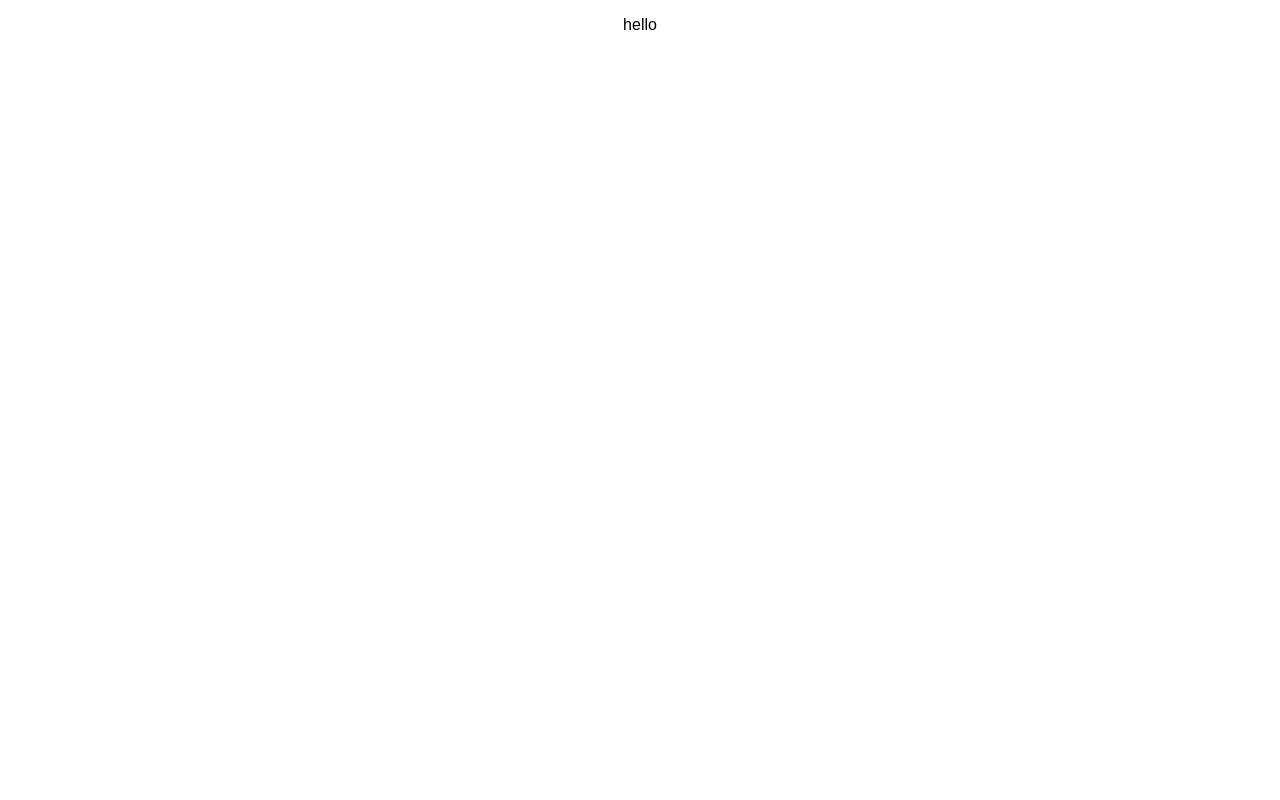
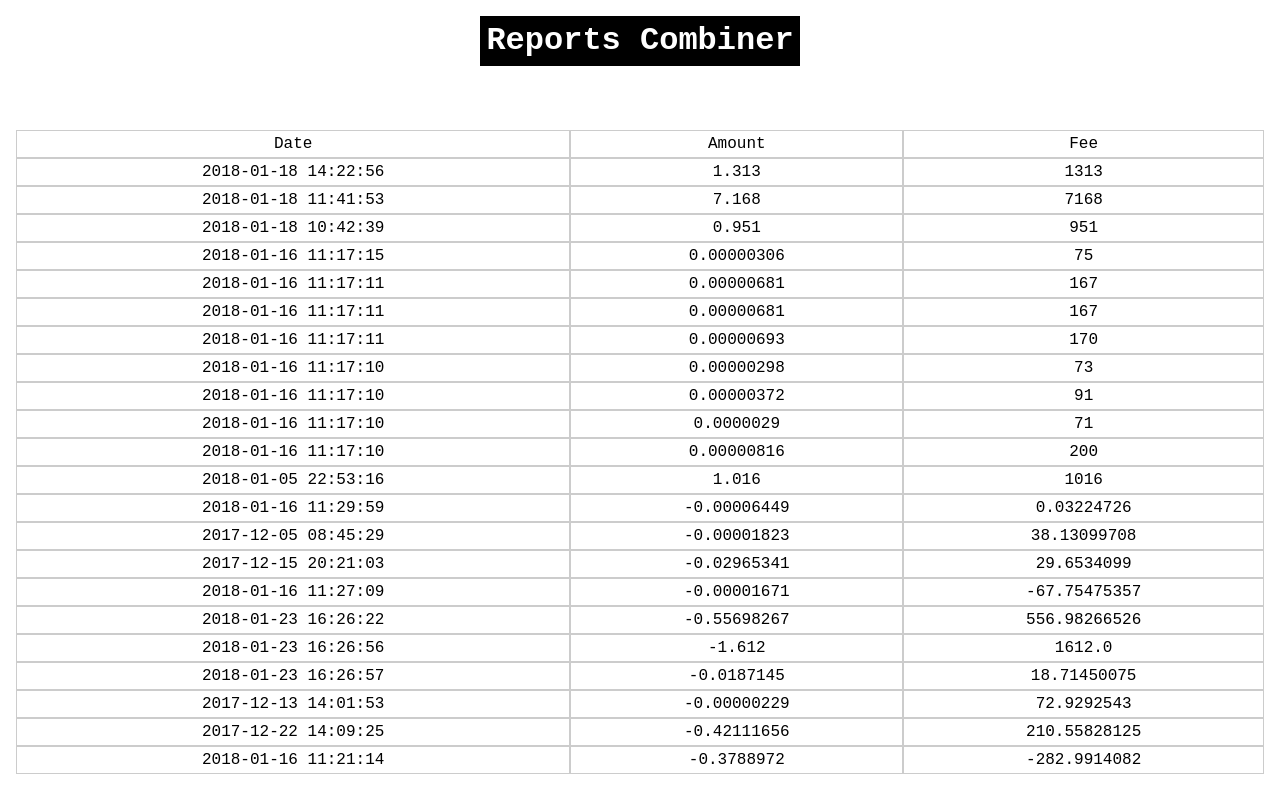
Before and after one commit to ttbarnes/reports-combiner, a React (Create React App) app: page / in a window 1280 px wide. Built offline with nearby package versions, Linux system fonts and the light colour scheme.

Commit message:
render table with mock data

```diff
--- a/public/index.html
+++ b/public/index.html
@@ -19,7 +19,7 @@
       work correctly both with client-side routing and a non-root public URL.
       Learn how to configure a non-root public URL by running `npm run build`.
     -->
-    <title>React App</title>
+    <title>Combiner</title>
   </head>
   <body>
     <noscript>
--- a/src/App.css
+++ b/src/App.css
@@ -1,28 +1,35 @@
-.App {
+body {
   text-align: center;
+  font-family: monospace, sans-serif, Helvetica;
+  padding: 1em;
 }
 
-.App-logo {
-  animation: App-logo-spin infinite 20s linear;
-  height: 80px;
+h1 {
+  display: inline-flex;
+  background: #000;
+  color: #FFF;
+  padding: .2em;
+  margin: 0 0 2em;
 }
 
-.App-header {
-  background-color: #222;
-  height: 150px;
-  padding: 20px;
-  color: white;
+table {
+  width: 100%;
+  border-spacing: 0;
 }
 
-.App-title {
-  font-size: 1.5em;
+th,
+td {
+  padding: .25em;
+  border: solid 1px #CCC;
 }
 
-.App-intro {
-  font-size: large;
+
+::selection {
+  color: #FFF;
+  background: #000;
 }
 
-@keyframes App-logo-spin {
-  from { transform: rotate(0deg); }
-  to { transform: rotate(360deg); }
+::-moz-selection {
+  color: #FFF;
+  background: #000;
 }
--- a/src/App.js
+++ b/src/App.js
@@ -1,12 +1,38 @@
 import React, { Component } from 'react';
-import logo from './logo.svg';
+import MOCK_DATA from './mockData';
 import './App.css';
 
 class App extends Component {
   render() {
     return (
       <div className="App">
-        <p>hello</p>
+        <h1>Reports Combiner</h1>
+
+        <table>
+          <thead>
+            <tr>
+              {MOCK_DATA.headings.map((cell, i) =>
+                <td
+                  key={cell + i}
+                >
+                  {cell}
+                </td>
+              )}
+            </tr>
+          </thead>
+          <tbody>
+            {MOCK_DATA.rows.map((row, i) =>
+              <tr key={row + i}>
+                {row.map((c) =>
+                  <td key={c + i}>
+                    {c}
+                  </td>
+                )}
+              </tr>
+            )}
+          </tbody>
+        </table>
+
       </div>
     );
   }
--- /dev/null
+++ b/src/mockData.js
@@ -0,0 +1,121 @@
+const MOCK_DATA = {
+  "headings": [
+    "Date",
+    "Amount",
+    "Fee"
+  ],
+  "rows": [
+    [
+      "2018-01-18 14:22:56",
+      "1.313",
+      "1313"
+    ],
+    [
+      "2018-01-18 11:41:53",
+      "7.168",
+      "7168"
+    ],
+    [
+      "2018-01-18 10:42:39",
+      "0.951",
+      "951"
+    ],
+    [
+      "2018-01-16 11:17:15",
+      "0.00000306",
+      "75"
+    ],
+    [
+      "2018-01-16 11:17:11",
+      "0.00000681",
+      "167"
+    ],
+    [
+      "2018-01-16 11:17:11",
+      "0.00000681",
+      "167"
+    ],
+    [
+      "2018-01-16 11:17:11",
+      "0.00000693",
+      "170"
+    ],
+    [
+      "2018-01-16 11:17:10",
+      "0.00000298",
+      "73"
+    ],
+    [
+      "2018-01-16 11:17:10",
+      "0.00000372",
+      "91"
+    ],
+    [
+      "2018-01-16 11:17:10",
+      "0.0000029",
+      "71"
+    ],
+    [
+      "2018-01-16 11:17:10",
+      "0.00000816",
+      "200"
+    ],
+    [
+      "2018-01-05 22:53:16",
+      "1.016",
+      "1016"
+    ],
+    [
+      "2018-01-16 11:29:59",
+      "-0.00006449",
+      "0.03224726"
+    ],
+    [
+      "2017-12-05 08:45:29",
+      "-0.00001823",
+      "38.13099708"
+    ],
+    [
+      "2017-12-15 20:21:03",
+      "-0.02965341",
+      "29.6534099"
+    ],
+    [
+      "2018-01-16 11:27:09",
+      "-0.00001671",
+      "-67.75475357"
+    ],
+    [
+      "2018-01-23 16:26:22",
+      "-0.55698267",
+      "556.98266526"
+    ],
+    [
+      "2018-01-23 16:26:56",
+      "-1.612",
+      "1612.0"
+    ],
+    [
+      "2018-01-23 16:26:57",
+      "-0.0187145",
+      "18.71450075"
+    ],
+    [
+      "2017-12-13 14:01:53",
+      "-0.00000229",
+      "72.9292543"
+    ],
+    [
+      "2017-12-22 14:09:25",
+      "-0.42111656",
+      "210.55828125"
+    ],
+    [
+      "2018-01-16 11:21:14",
+      "-0.3788972",
+      "-282.9914082"
+    ]
+  ]
+};
+
+export default MOCK_DATA;
```
Also changed, not shown: package.json (line endings or trailing spaces), 1 other file (tests, documents, lock files or other folders).
